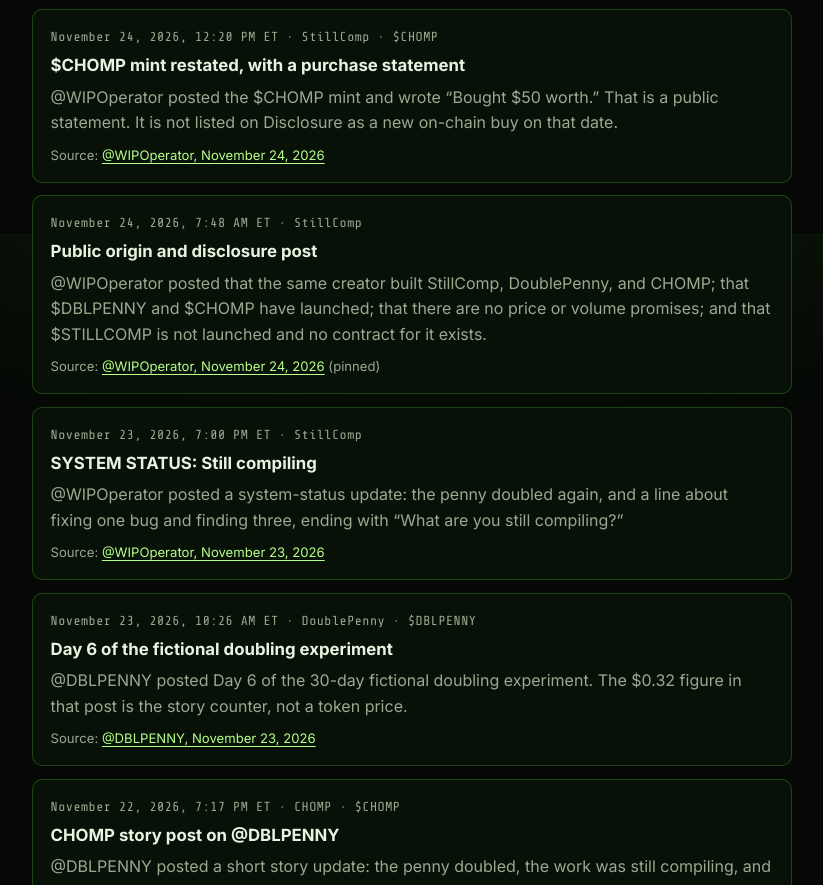
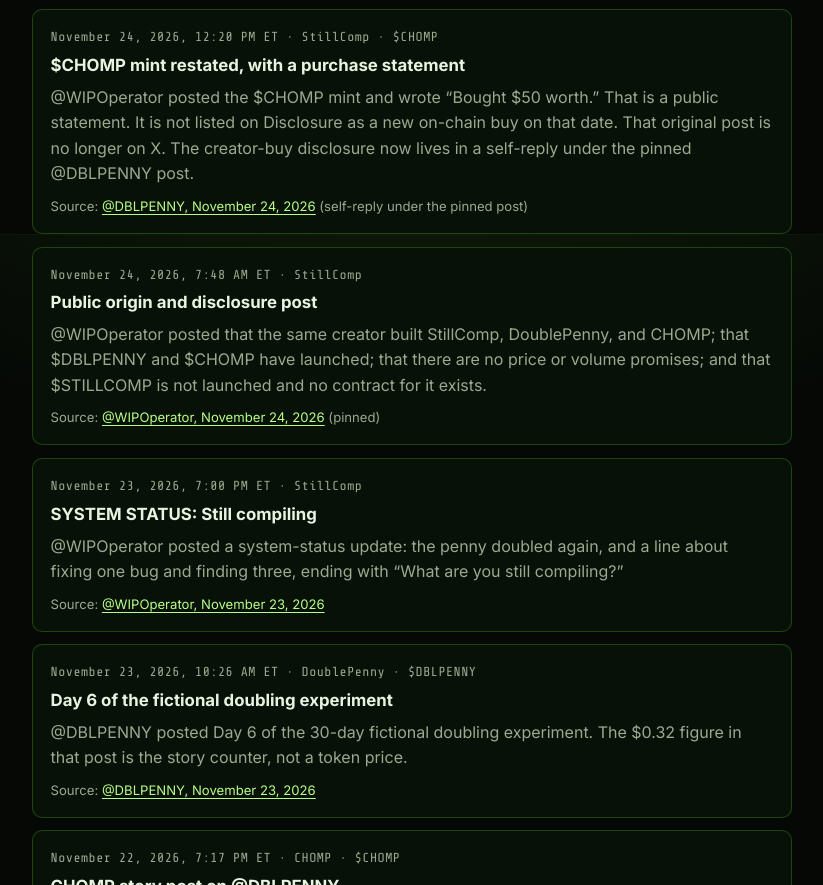
Before and after one commit to tjforstner-web/oddity-console, a plain HTML site: page site/updates.html in a window 1280 px wide. Shown: the part 1366-2251 px from the top of the page, without its empty margins (228-1051 px from the left). Drawn offline with Linux system fonts and the light colour scheme.

Commit message:
Point the $50 disclosure entry at the pinned @DBLPENNY reply
The original @WIPOperator “Bought $50 worth” post is no longer on X. The Updates entry now links to the creator-buy self-reply under the pinned @DBLPENNY disclosure post.

```diff
--- a/site/updates.html
+++ b/site/updates.html
@@ -82,8 +82,8 @@
       <article class="update-item">
         <p class="meta">November 24, 2026, 12:20 PM ET · StillComp · $CHOMP</p>
         <h3>$CHOMP mint restated, with a purchase statement</h3>
-        <p>@WIPOperator posted the $CHOMP mint and wrote “Bought $50 worth.” That is a public statement. It is not listed on Disclosure as a new on-chain buy on that date.</p>
-        <p class="source">Source: <a href="https://x.com/WIPOperator/status/2125278452639052145" target="_blank" rel="noopener noreferrer">@WIPOperator, November 24, 2026</a></p>
+        <p>@WIPOperator posted the $CHOMP mint and wrote “Bought $50 worth.” That is a public statement. It is not listed on Disclosure as a new on-chain buy on that date. That original post is no longer on X. The creator-buy disclosure now lives in a self-reply under the pinned @DBLPENNY post.</p>
+        <p class="source">Source: <a href="https://x.com/DBLPENNY/status/2125368697732964563" target="_blank" rel="noopener noreferrer">@DBLPENNY, November 24, 2026</a> (self-reply under the pinned post)</p>
       </article>
       <article class="update-item">
         <p class="meta">November 24, 2026, 7:48 AM ET · StillComp</p>
```
